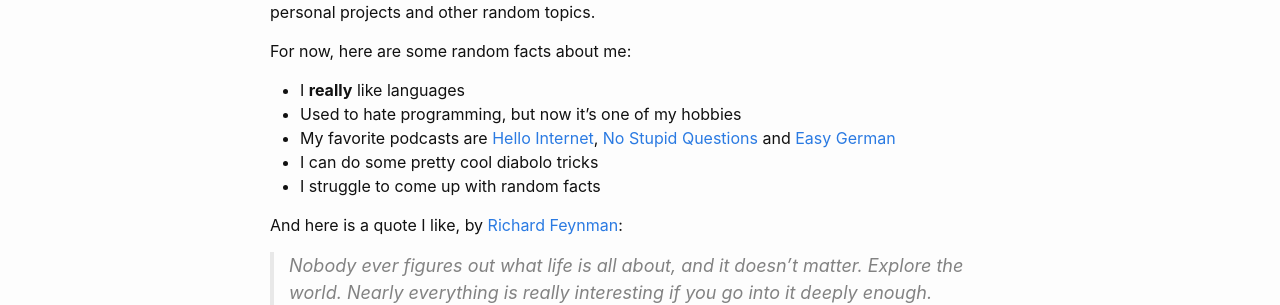
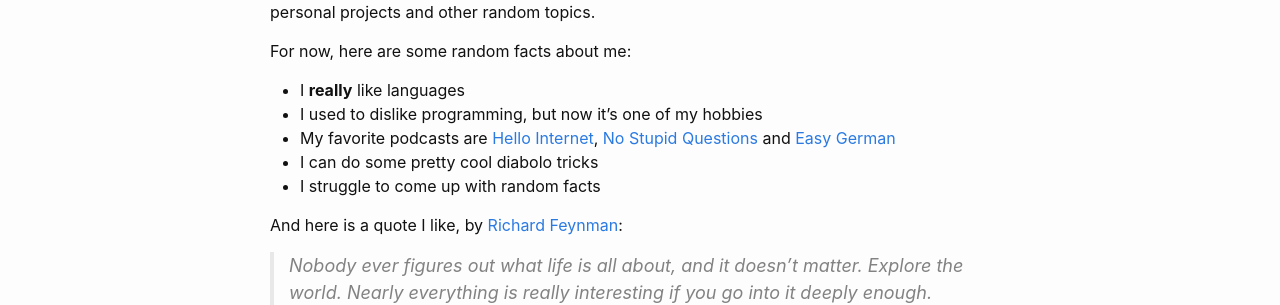
Before and after one commit to vanriken/vanriken.github.io, a Jekyll site: the page built from about.md, in a window 1280 px wide. Shown: the part 218-523 px from the top of the page. Built offline with Jekyll 4.4.1, drawn with Linux system fonts in a browser that asks for light colours.

Commit message:
typo in about

```diff
--- a/about.md
+++ b/about.md
@@ -8,7 +8,7 @@ Hi, my name is Alex and welcome to my personal website. I started this project t
 
 For now, here are some random facts about me:
 * I **really** like languages
-* Used to hate programming, but now it's one of my hobbies
+* I used to dislike programming, but now it's one of my hobbies
 * My favorite podcasts are [Hello Internet](http://www.hellointernet.fm/), [No Stupid Questions](https://freakonomics.com/nsq/) and [Easy German](https://www.easygerman.org/podcast)
 * I can do some pretty cool diabolo tricks
 * I struggle to come up with random facts
```
